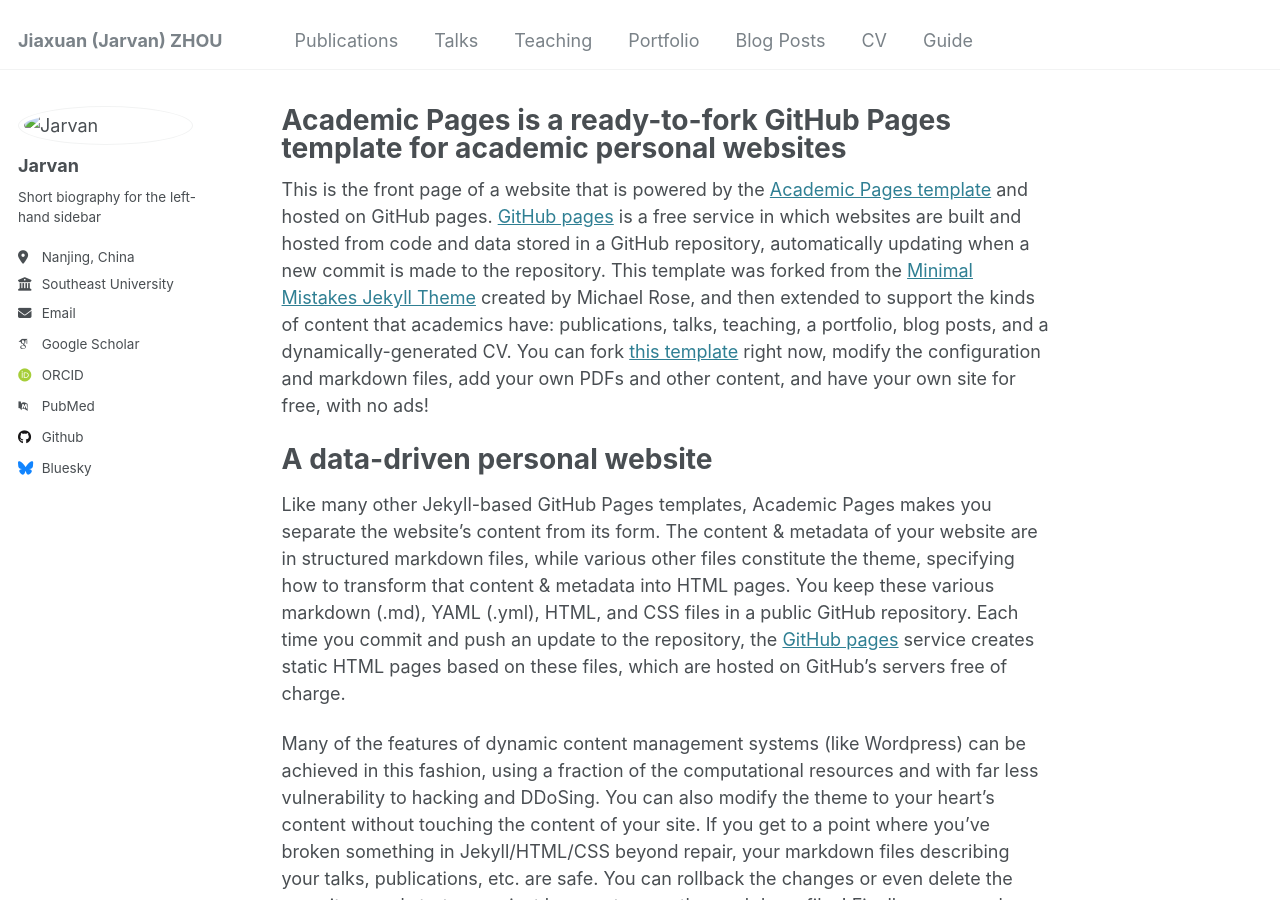
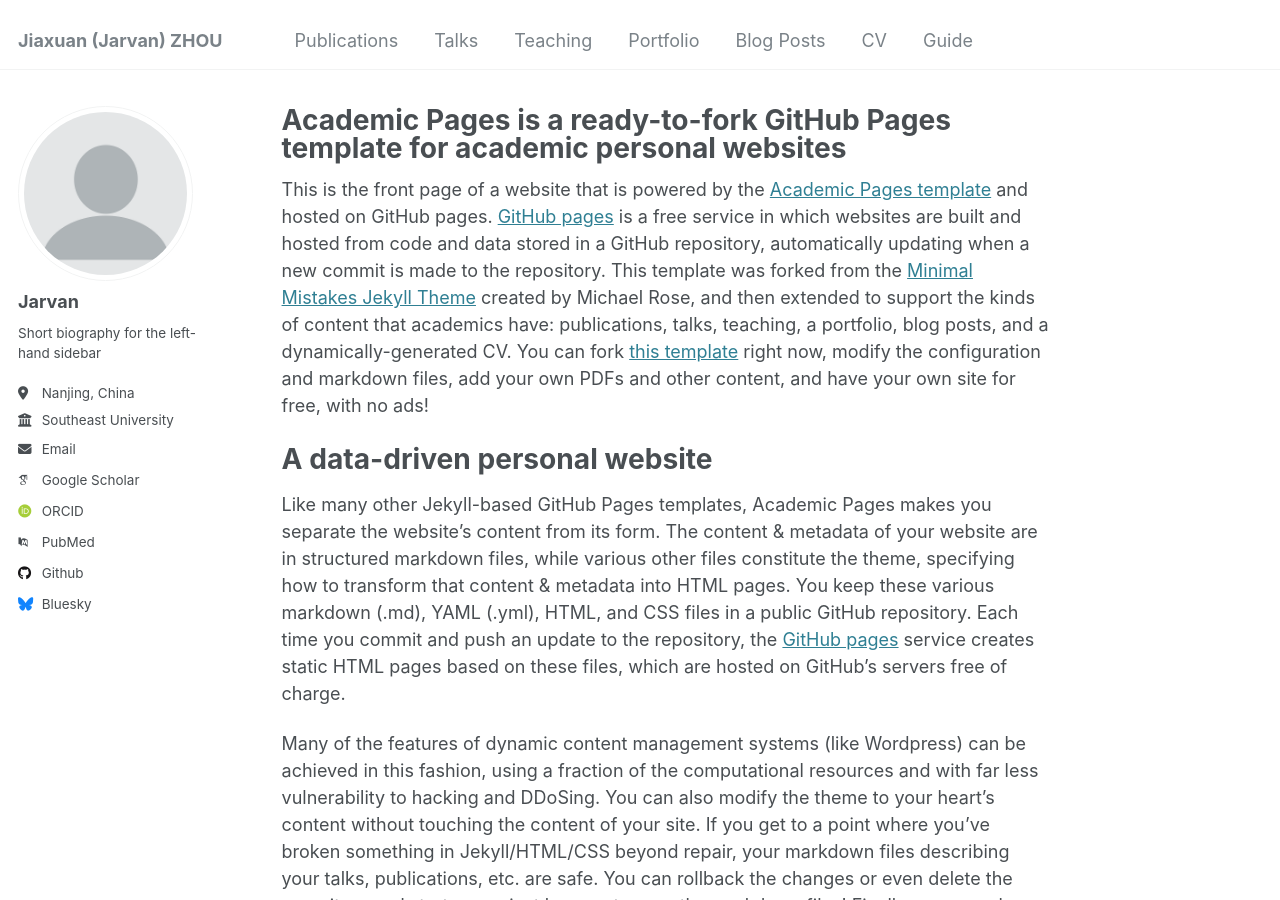
Before and after one commit to jarvanzhouz/jarvanzhouz.github.io, a Jekyll site: the page built from _pages/about.md, in a window 1280 px wide and 900 px high. Built offline with Jekyll 4.4.1, drawn with Linux system fonts in a browser that asks for light colours; some web fonts are replaced.

Commit message:
Update _config.yml

```diff
--- a/_config.yml
+++ b/_config.yml
@@ -21,7 +21,7 @@ repository               : "jarvanzhouz/jarvanzhouz.github.io"
 #               Additional customization can be done by editing /_includes/author-profile.html
 author:
   # Biographic information
-  avatar           : images/profile.png
+  avatar           : "profile.png"
   name             : "Jarvan"
   pronouns         : # example: "she/her"
   bio              : "Short biography for the left-hand sidebar"
```
